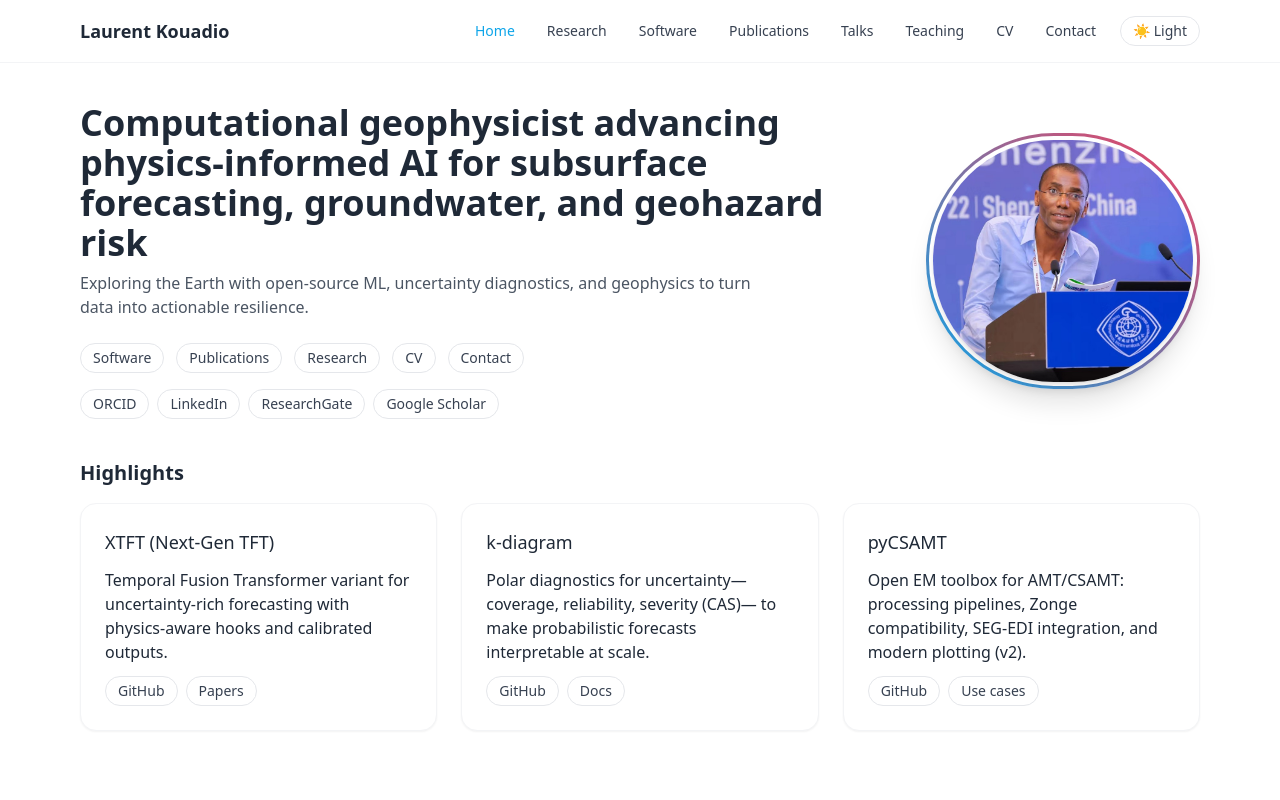
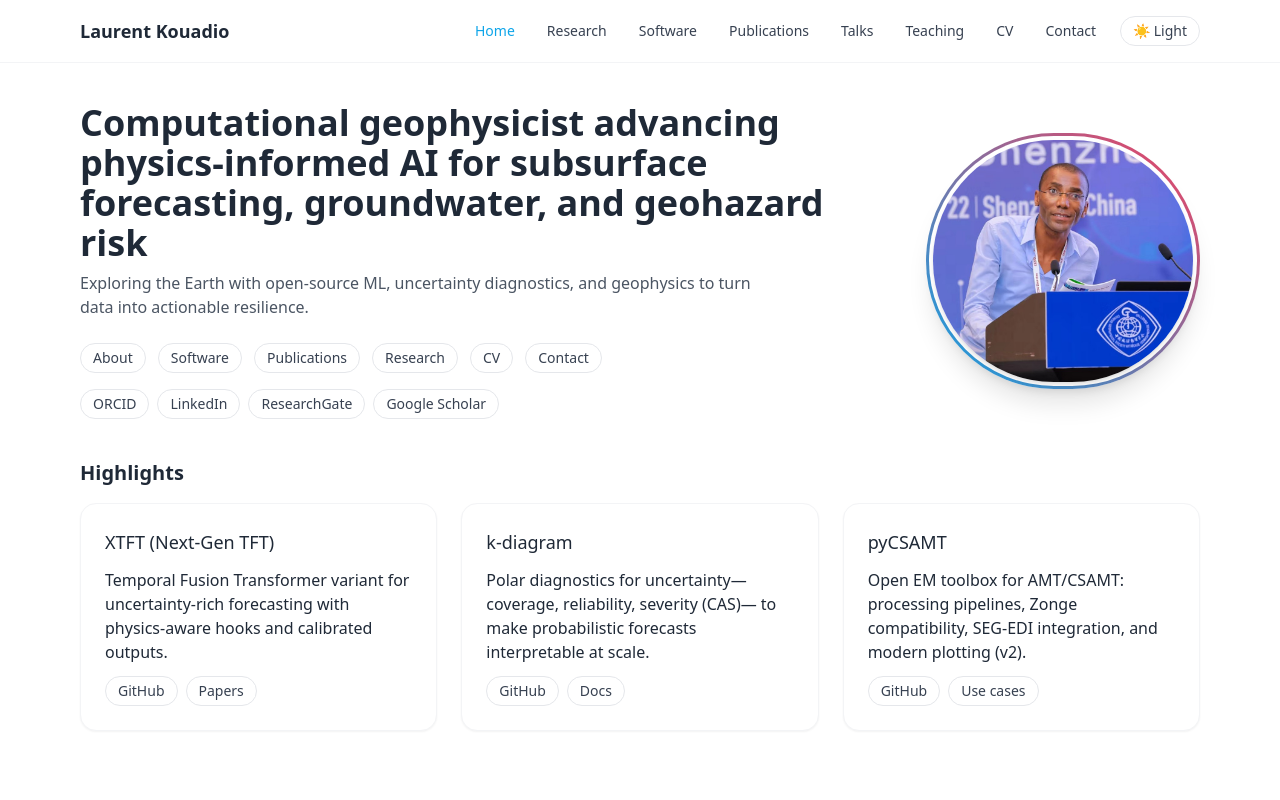
Before and after one commit to earthai-tech/portfolio, a Next.js app: page / in a window 1280 px wide. Shown: the top 800 px of the page. Built offline with nearby package versions, Linux system fonts and the light colour scheme.

Commit message:
chore: remove short About from Home; keep dedicated /about page

```diff
--- a/app/page.tsx
+++ b/app/page.tsx
@@ -27,6 +27,7 @@ export default function HomePage() {
         }
       >
         <div className="flex flex-wrap gap-3">
+          <Link href="/about" className="badge">About</Link>
           <Link href="/software" className="badge">Software</Link>
           <Link href="/publications" className="badge">Publications</Link>
           <Link href="/research" className="badge">Research</Link>
```
